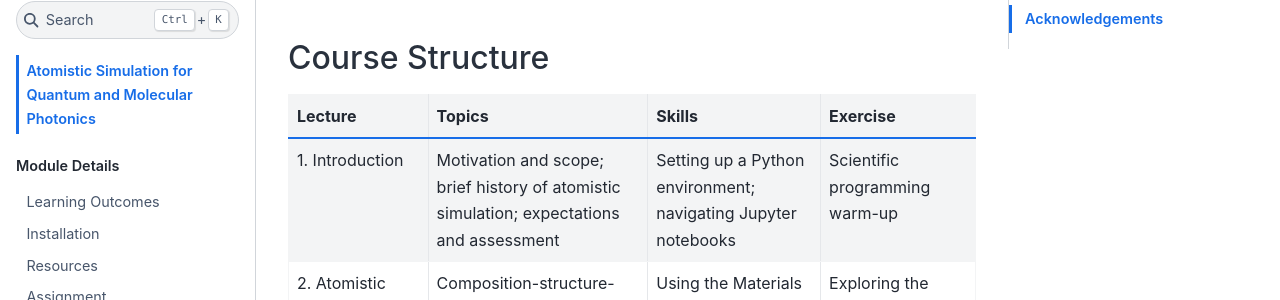
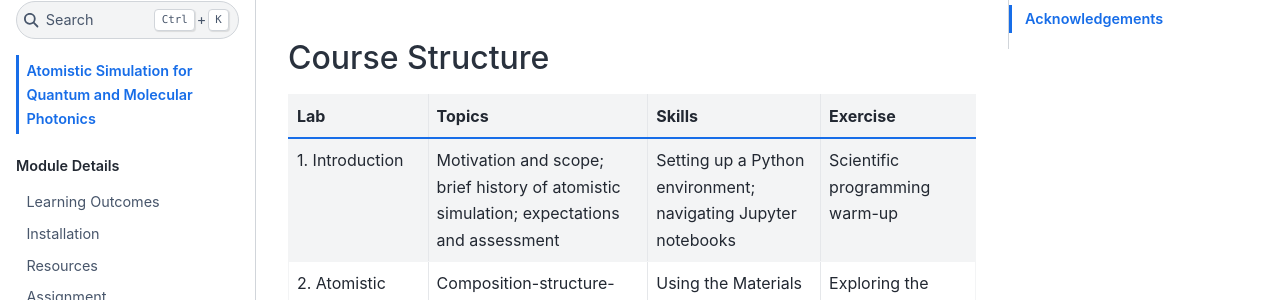
Before and after one commit to NU-CEM/Atomistic_Simulation, a Jupyter Book: the page built from intro.md, in a window 1280 px wide and 900 px high, scrolled down 987 px. Shown: the part 154-454 px from the top of the window. Built offline with Jupyter Book 1.0.4 settings and Sphinx 7.4.7 and the Sphinx Book theme 1.1.4, drawn with Linux system fonts in a browser that asks for light colours; pages that are not in the unit, such as notebooks, are missing from menus.

Commit message:
Rename 'Lecture' to 'Lab' in course structure

```diff
--- a/intro.md
+++ b/intro.md
@@ -28,7 +28,7 @@ Each lecture is a self-contained Jupyter Notebook. You can:
 
 ## Course Structure
 
-| Lecture | Topics | Skills | Exercise |
+| Lab | Topics | Skills | Exercise |
 |---------|--------|--------|----------|
 | 1. Introduction | Motivation and scope; brief history of atomistic simulation; expectations and assessment | Setting up a Python environment; navigating Jupyter notebooks | Scientific programming warm-up |
 | 2. Atomistic Simulation Basics | Composition-structure-property relationships; overview of simulation methods; where DFT, MLIPs, and MD fit in | Using the Materials Project database; interpreting crystal structure data | Exploring the Materials Project |
```
